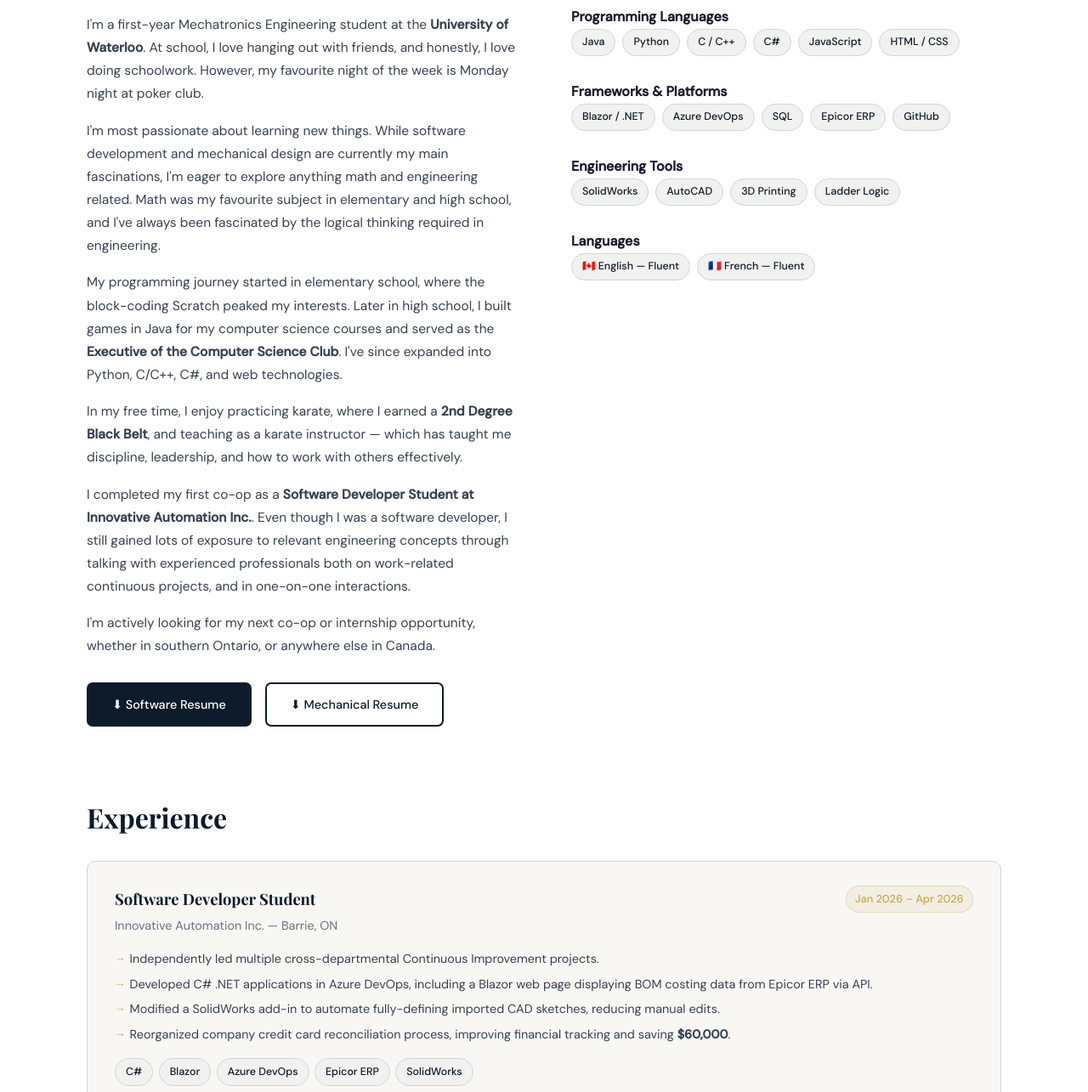
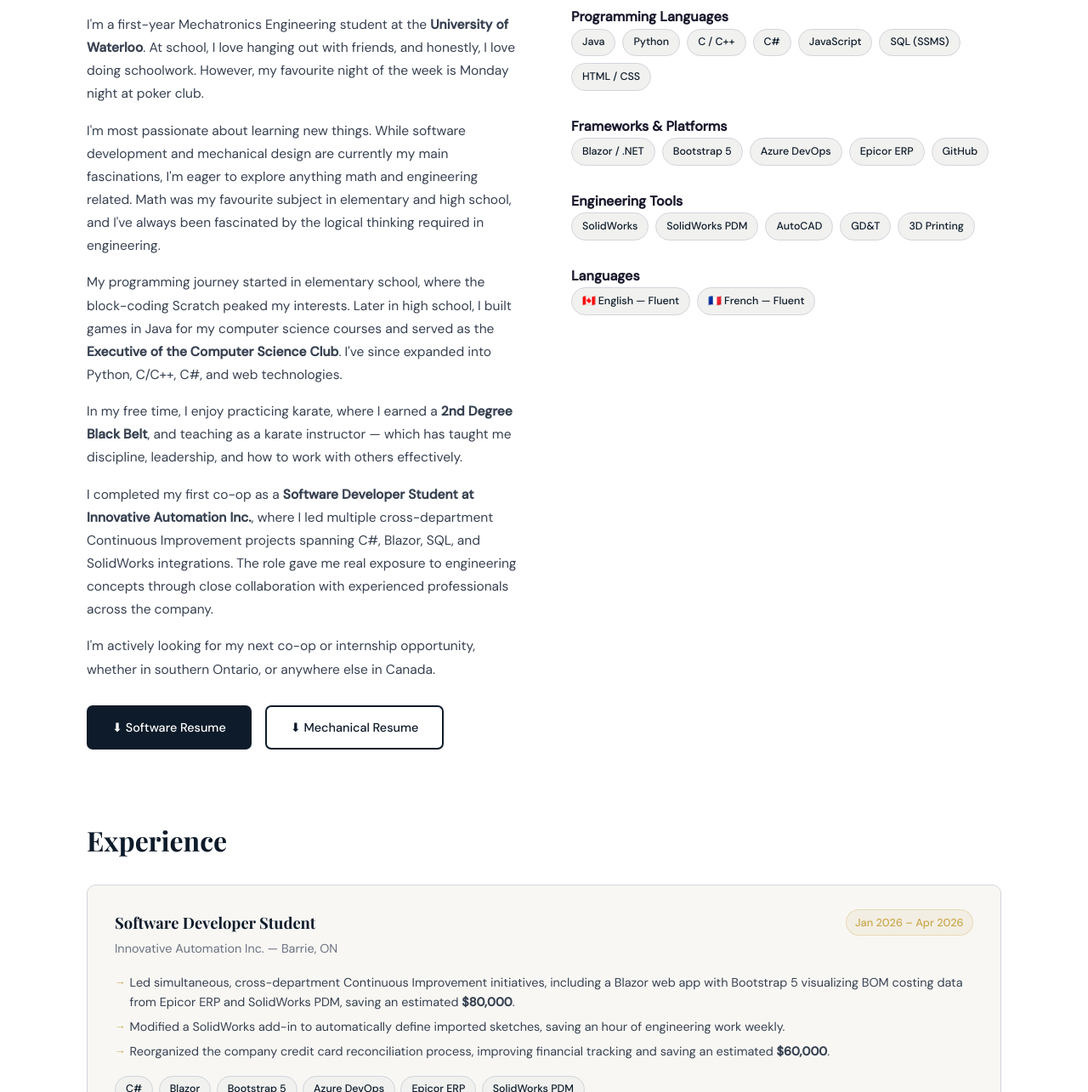
Before and after one commit to maximbeauc/maximbeauc.github.io, a plain HTML site: page about.html in a window 1280 px wide. Shown: the part 455-1740 px from the top of the page at 85% size. Drawn offline with nearby package versions, Linux system fonts and the light colour scheme; no server answers.

Commit message:
Updated resumes and HTML file text

```diff
--- a/about.html
+++ b/about.html
@@ -42,7 +42,7 @@
           <p>I'm most passionate about learning new things. While software development and mechanical design are currently my main fascinations, I'm eager to explore anything math and engineering related. Math was my favourite subject in elementary and high school, and I've always been fascinated by the logical thinking required in engineering.</p>
           <p>My programming journey started in elementary school, where the block-coding Scratch peaked my interests. Later in high school, I built games in Java for my computer science courses and served as the <strong>Executive of the Computer Science Club</strong>. I've since expanded into Python, C/C++, C#, and web technologies.
           <p>In my free time, I enjoy practicing karate, where I earned a <strong>2nd Degree Black Belt</strong>, and teaching as a karate instructor — which has taught me discipline, leadership, and how to work with others effectively.</p>
-          <p>I completed my first co-op as a <strong>Software Developer Student at Innovative Automation Inc.</strong>. Even though I was a software developer, I still gained lots of exposure to relevant engineering concepts through talking with experienced professionals both on work-related continuous projects, and in one-on-one interactions.</p>
+          <p>I completed my first co-op as a <strong>Software Developer Student at Innovative Automation Inc.</strong>, where I led multiple cross-department Continuous Improvement projects spanning C#, Blazor, SQL, and SolidWorks integrations. The role gave me real exposure to engineering concepts through close collaboration with experienced professionals across the company.</p>
           <p>I'm actively looking for my next co-op or internship opportunity, whether in southern Ontario, or anywhere else in Canada.</p>
 
           <div class="resume-buttons" style="margin-top: 1.75rem;">
@@ -61,6 +61,7 @@
               <span class="tag">C / C++</span>
               <span class="tag">C#</span>
               <span class="tag">JavaScript</span>
+              <span class="tag">SQL (SSMS)</span>
               <span class="tag">HTML / CSS</span>
             </div>
           </div>
@@ -69,8 +70,8 @@
             <h4 class="skill-group-label">Frameworks & Platforms</h4>
             <div class="tags">
               <span class="tag">Blazor / .NET</span>
+              <span class="tag">Bootstrap 5</span>
               <span class="tag">Azure DevOps</span>
-              <span class="tag">SQL</span>
               <span class="tag">Epicor ERP</span>
               <span class="tag">GitHub</span>
             </div>
@@ -80,9 +81,10 @@
             <h4 class="skill-group-label">Engineering Tools</h4>
             <div class="tags">
               <span class="tag">SolidWorks</span>
+              <span class="tag">SolidWorks PDM</span>
               <span class="tag">AutoCAD</span>
+              <span class="tag">GD&amp;T</span>
               <span class="tag">3D Printing</span>
-              <span class="tag">Ladder Logic</span>
             </div>
           </div>
 
@@ -110,13 +112,12 @@
             <span class="exp-date">Jan 2026 – Apr 2026</span>
           </div>
           <ul class="exp-bullets">
-            <li>Independently led multiple cross-departmental Continuous Improvement projects.</li>
-            <li>Developed C# .NET applications in Azure DevOps, including a Blazor web page displaying BOM costing data from Epicor ERP via API.</li>
-            <li>Modified a SolidWorks add-in to automate fully-defining imported CAD sketches, reducing manual edits.</li>
-            <li>Reorganized company credit card reconciliation process, improving financial tracking and saving <strong>$60,000</strong>.</li>
+            <li>Led simultaneous, cross-department Continuous Improvement initiatives, including a Blazor web app with Bootstrap 5 visualizing BOM costing data from Epicor ERP and SolidWorks PDM, saving an estimated <strong>$80,000</strong>.</li>
+            <li>Modified a SolidWorks add-in to automatically define imported sketches, saving an hour of engineering work weekly.</li>
+            <li>Reorganized the company credit card reconciliation process, improving financial tracking and saving an estimated <strong>$60,000</strong>.</li>
           </ul>
           <div class="exp-tags">
-            <span class="tag">C#</span><span class="tag">Blazor</span><span class="tag">Azure DevOps</span><span class="tag">Epicor ERP</span><span class="tag">SolidWorks</span>
+            <span class="tag">C#</span><span class="tag">Blazor</span><span class="tag">Bootstrap 5</span><span class="tag">Azure DevOps</span><span class="tag">Epicor ERP</span><span class="tag">SolidWorks PDM</span>
           </div>
         </div>
 
@@ -130,13 +131,14 @@
           </div>
           <ul class="exp-bullets">
             <li>Taught programming fundamentals to groups of up to 24 students in summer coding camps.</li>
+            <li>Collaborated with instructors on parent presentations, earning a 5-star Google rating.</li>
           </ul>
         </div>
 
         <div class="exp-card">
           <div class="exp-header">
             <div>
-              <h3>Martial Arts Instructor</h3>
+              <h3>Volunteer Martial Arts Instructor</h3>
               <p class="exp-company">Northern Karate Schools — Toronto, ON</p>
             </div>
             <span class="exp-date">Jun 2020 – Aug 2025</span>
```
Also changed, not shown: index.html (+1 -1 lines), projects.html (+3 -3 lines), 2 other files.
